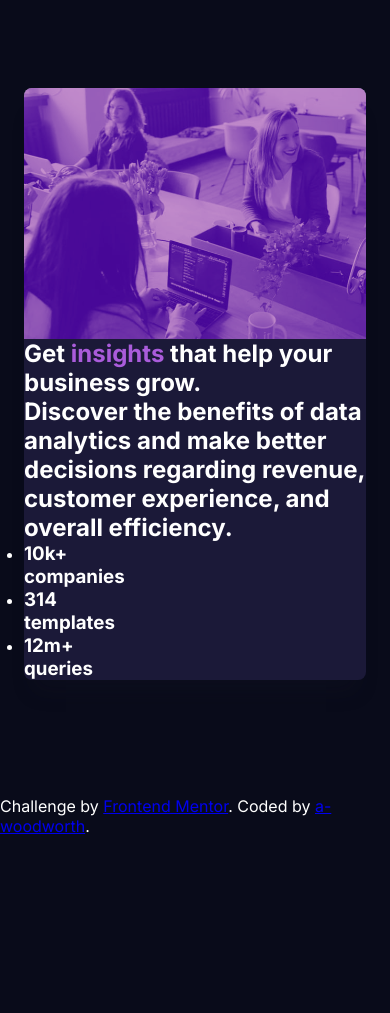
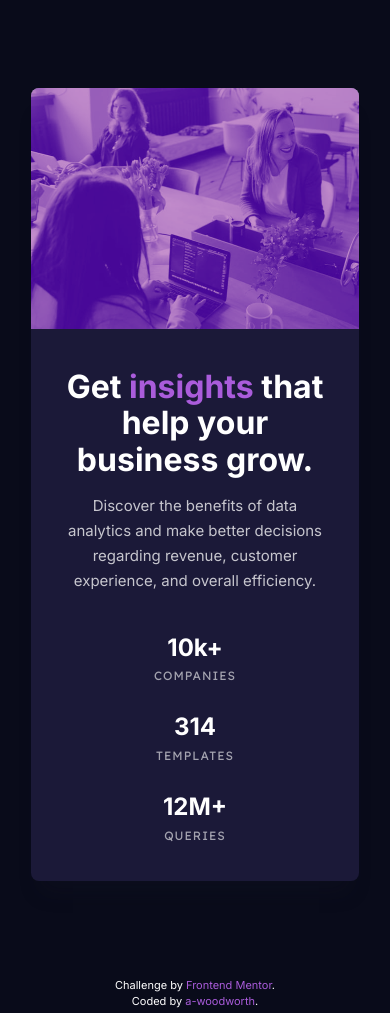
Before and after one commit to a-woodworth/stats_preview_card, a plain HTML site: page index.html in a window 390 px wide. Before the commit the page ends 844 px from the top, so only its background shows below. Drawn offline with Linux system fonts and the light colour scheme.

Commit message:
Finish mobile styles.

```diff
--- a/index.html
+++ b/index.html
@@ -55,7 +55,8 @@
     </main>
     <footer>
       <div class="attribution">
-        <p>Challenge by <a href="https://www.frontendmentor.io?ref=challenge" target="_blank">Frontend Mentor</a>. Coded by <a href="https://github.com/a-woodworth" target="_blank">a-woodworth</a>.</p>
+        <p>Challenge by <a href="https://www.frontendmentor.io?ref=challenge" target="_blank">Frontend Mentor</a>.</p>
+        <p>Coded by <a href="https://github.com/a-woodworth" target="_blank">a-woodworth</a>.</p>
       </div>
     </footer>
   </body>
--- a/styles.css
+++ b/styles.css
@@ -23,6 +23,7 @@ body,
 h1,
 h2,
 h3,
+p,
 ul {
   margin: 0;
   padding: 0;
@@ -37,7 +38,9 @@ body {
   grid-template-rows: auto 4rem;
   min-height: 100vh;
 }
+
 .container {
+  margin: auto;
   padding: 5.5rem 1.5rem;
 }
 
@@ -56,6 +59,8 @@ body {
 
 .img-container {
   background-color: var(--accent-color);
+  margin-bottom: 2.5rem;
+  max-width: 20.5rem;
   opacity: 0.75;
 }
 
@@ -66,6 +71,83 @@ body {
   width: 100%;
 }
 
+#stats,
+.stats__list
+ {
+  display: flex;
+  flex-direction: column;
+  justify-content: center;
+  align-items: center;
+}
+
+#stats {
+  text-align: center;
+}
+
+.stats__list {
+  list-style-type: none;
+  gap: 1.5rem;
+  margin-bottom: 2rem;
+}
+
+.card__title {
+  font-size: 2rem;
+  font-weight: 700;
+  line-height: 1.14;
+  margin-bottom: 1rem;
+  width: 16.5rem;
+}
+
 .title--color {
   color: var(--accent-color);
 }
+
+.card__subtitle {
+  font-size: 0.9375rem;
+  font-weight: 400;
+  line-height: 1.66;
+  margin-bottom: 2.5rem;
+  mix-blend-mode: normal;
+  opacity: 0.75;
+  width: 16.5rem;
+}
+
+.stat__number {
+  font-size: 1.5rem;
+  font-weight: 700;
+  line-height: 1.2;
+}
+
+.stat__type {
+  font-family: 'Lexend Deca', sans-serif;
+  font-size: .75rem;
+  font-weight: 400;
+  letter-spacing: 1px;
+  line-height: 2.08;
+  mix-blend-mode: normal;
+  opacity: 0.6;
+  text-transform: uppercase;
+}
+
+ul li:last-child {
+  text-transform: uppercase;
+}
+
+.attribution {
+  color: var(--primary-color);
+  font-size: 0.6875rem;
+  line-height: 1.5;
+  height: 4rem;
+  padding: .5rem 0;
+  text-align: center;
+  width: 100%;
+}
+
+.attribution a {
+  color: var(--accent-color);
+  text-decoration: none;
+}
+
+.attribution a:hover {
+  color: var(--primary-color);
+}
```
